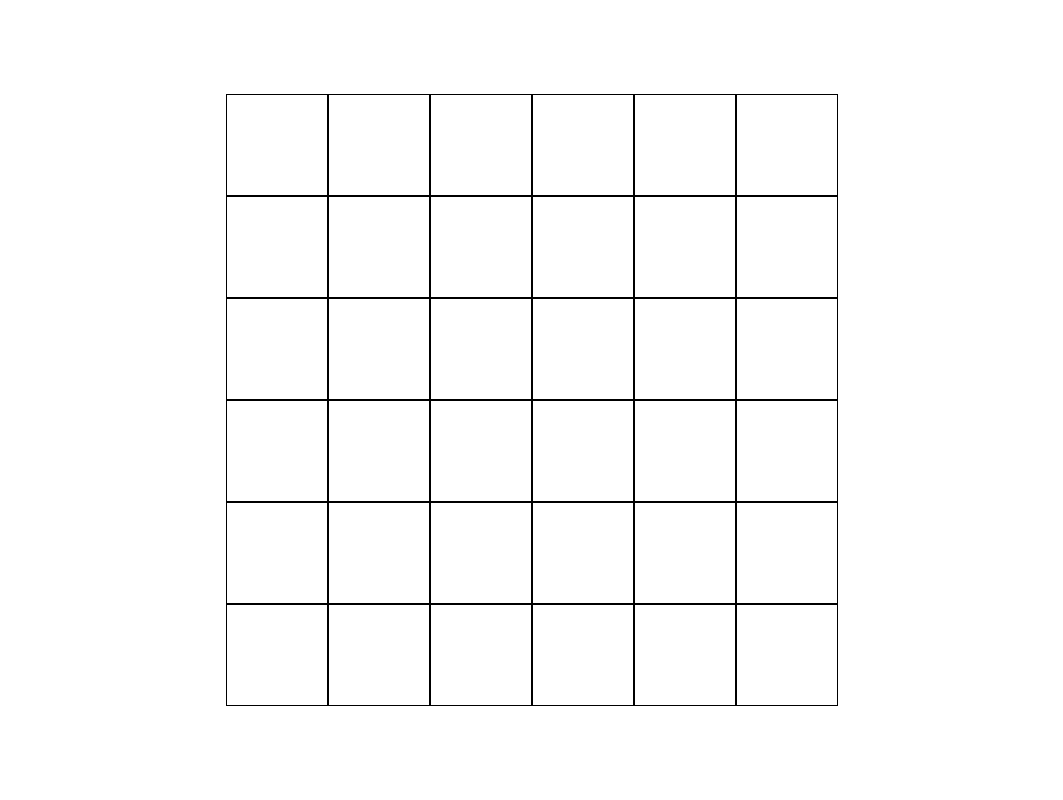
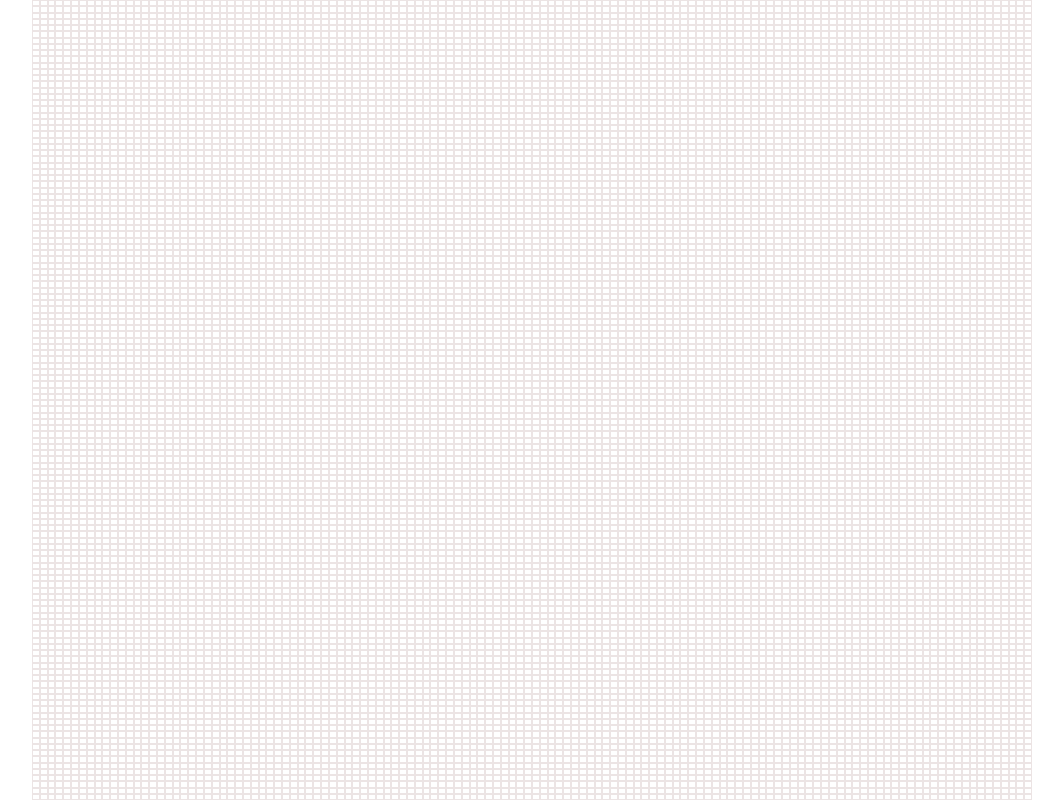
Before and after one commit to lassejon/etch-a-sketch, a plain HTML site: page index.html in a window 1280 px wide. Shown: the whole page, without its empty margins (108-1171 px from the left). Drawn offline with Linux system fonts and the light colour scheme.

Commit message:
committing my change before I try to make it different

```diff
--- a/css/style.css
+++ b/css/style.css
@@ -7,6 +7,7 @@ body {
 
 .board {
     height: 100%;
+    width: 100%;
     padding: 0;
     margin: 0;
     display: flex;
@@ -16,13 +17,13 @@ body {
 }
 
 .row {
+    width: 1000px;
     display: flex;
     justify-content: center;
-    flex: 0 1 auto;
+    flex: 1 1 auto;
 }
 
 .square {
-    width: 100px;
-    height: 100px;
-    border: 1px solid black;
+    flex: 1 1 auto;
+    border: 1px solid rgb(236, 228, 228);
 }
--- a/js/main.js
+++ b/js/main.js
@@ -1,31 +1,25 @@
-numSquare = 32;
-numRowCol = Math.sqrt(numSquare)
+numRows = 128;
+numRowCol = Math.sqrt(numRows);
 
 board = document.createElement('div');
-board.classList.add('board')
+board.classList.add('board');
 
-for (let i = 0; i < numRowCol; i++) {
+for (let i = 0; i < numRows; i++) {
     row = document.createElement('div');
     row.classList.add('row')
-    for (let j = 0; j < numRowCol; j++) {
+    for (let j = 0; j < numRows; j++) {
         square = document.createElement('div');
-        square.classList.add('square')
-        row.appendChild(square)
+        square.classList.add('square');
+        row.appendChild(square);
     }
-    board.appendChild(row)
+    board.appendChild(row);
 }
 
 document.body.appendChild(board)
 
 squares = document.getElementsByClassName('square')
-
-for(const element of squares) {
-
-    element.addEventListener('mouseenter', function (event) {
-        if (element.style.backgroundColor !== "black") {
-            element.style.backgroundColor = "black";
-        } else {
-            element.style.backgroundColor = "white";
-        }
+for(const square of squares) {
+    square.addEventListener('mouseenter', () => {
+        square.style.backgroundColor = "black";
     })
 };
```
